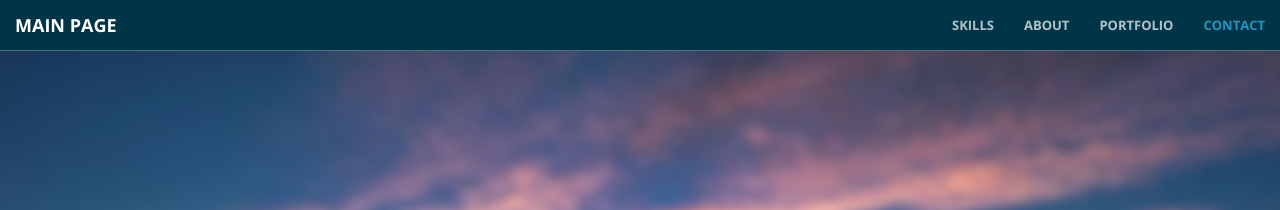
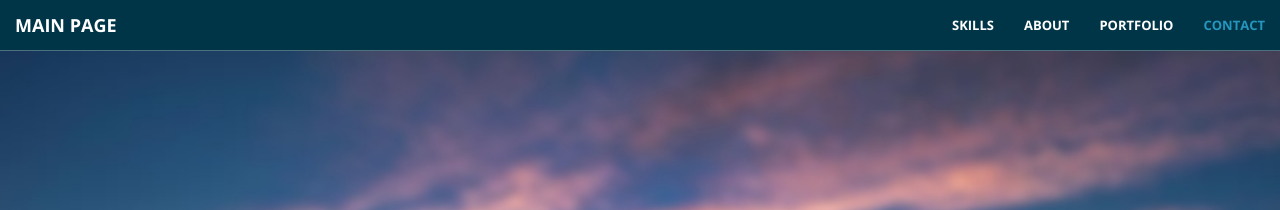
Before and after one commit to Azatsu/Azatsu.github.io, a Jekyll site: the page built from index.html, in a window 1280 px wide. Shown: the top 210 px of the page. Built offline with Jekyll 4.4.1, drawn with Linux system fonts in a browser that asks for light colours; nearby versions of some CDN libraries.

Commit message:
changing nav bar buttons color

```diff
--- a/_includes/nav.html
+++ b/_includes/nav.html
@@ -26,7 +26,7 @@
                             {% if block.name == page_block %}
                                 {% unless block.menu_exclude %}
                                     <li>
-                                        <a class="page-scroll2" href="#{{ block.name }}">
+                                        <a class="page-scroll2" href="#{{ block.name }}" style="color:white">
                                             {% if block.menu_txt %}
                                                 {{ menu_txt }}
                                             {% else %}
```
